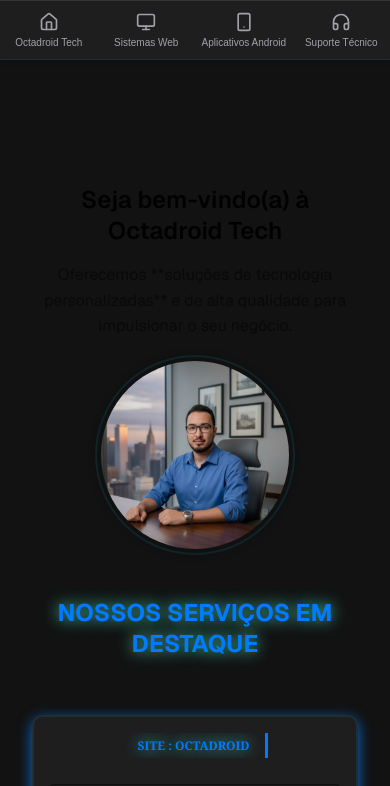
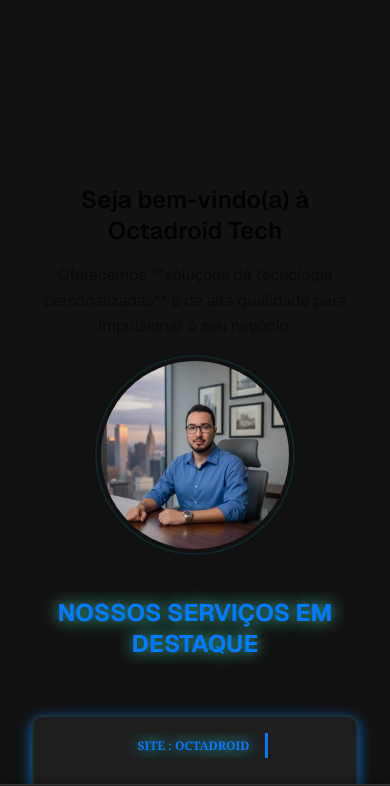
Before and after one commit to EvanioTech/business-site, a Next.js app: page / in a window 390 px wide. Shown: the top 786 px of the page. Built offline with nearby package versions, Linux system fonts and the light colour scheme; grey boxes are pictures that could not be loaded.

Commit message:
feat: Add responsive styling for the header component.

```diff
--- a/src/components/header.module.css
+++ b/src/components/header.module.css
@@ -104,6 +104,7 @@
     width: 100%;
     position: fixed;
     bottom: 0;
+    top: auto;
     left: 0;
     right: 0;
     z-index: 1000;
```
